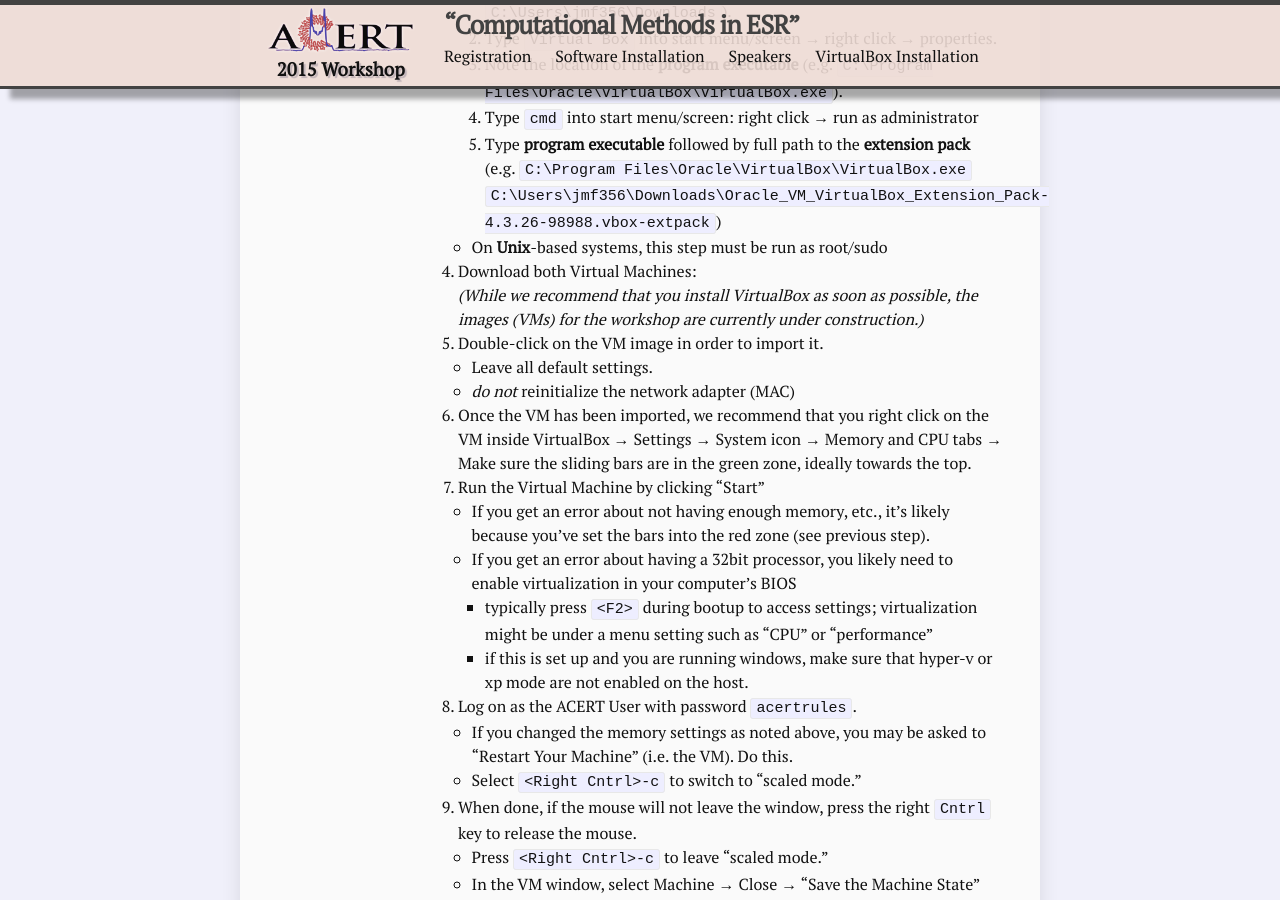
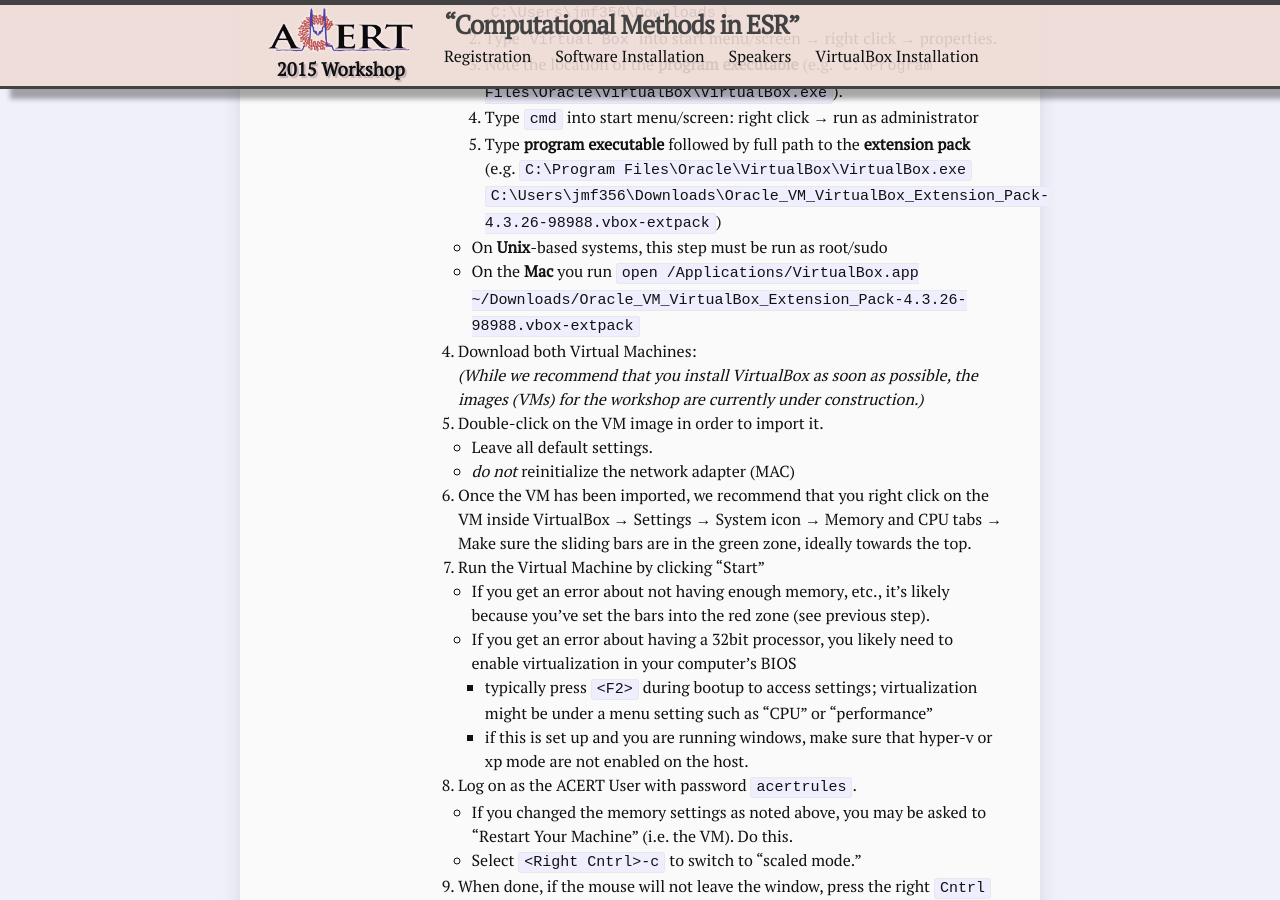
Before and after one commit to jmfranck/acert.github.io, a Jekyll site: the page built from VirtualBox.md, in a window 1280 px wide and 900 px high, scrolled down 687 px. Built offline with Jekyll 4.4.1, drawn with Linux system fonts in a browser that asks for light colours.

Commit message:
added ryan's suggestion for virtual box

```diff
--- a/VirtualBox.md
+++ b/VirtualBox.md
@@ -31,6 +31,7 @@ We *strongly* recommend that you complete this procedure before attending the co
         1. Type `cmd` into start menu/screen: right click → run as administrator
         1. Type **program executable** followed by full path to the **extension pack** (e.g. `C:\Program Files\Oracle\VirtualBox\VirtualBox.exe` `C:\Users\jmf356\Downloads\Oracle_VM_VirtualBox_Extension_Pack-4.3.26-98988.vbox-extpack`)
     * On **Unix**-based systems, this step must be run as root/sudo
+    * On the **Mac** you run `open /Applications/VirtualBox.app ~/Downloads/Oracle_VM_VirtualBox_Extension_Pack-4.3.26-98988.vbox-extpack`
 1. Download both Virtual Machines<a name="download"></a>:{% if site.VMs_available %}
     * VM that hosts Windows programs:
         * a [set of compressed images]()
```
